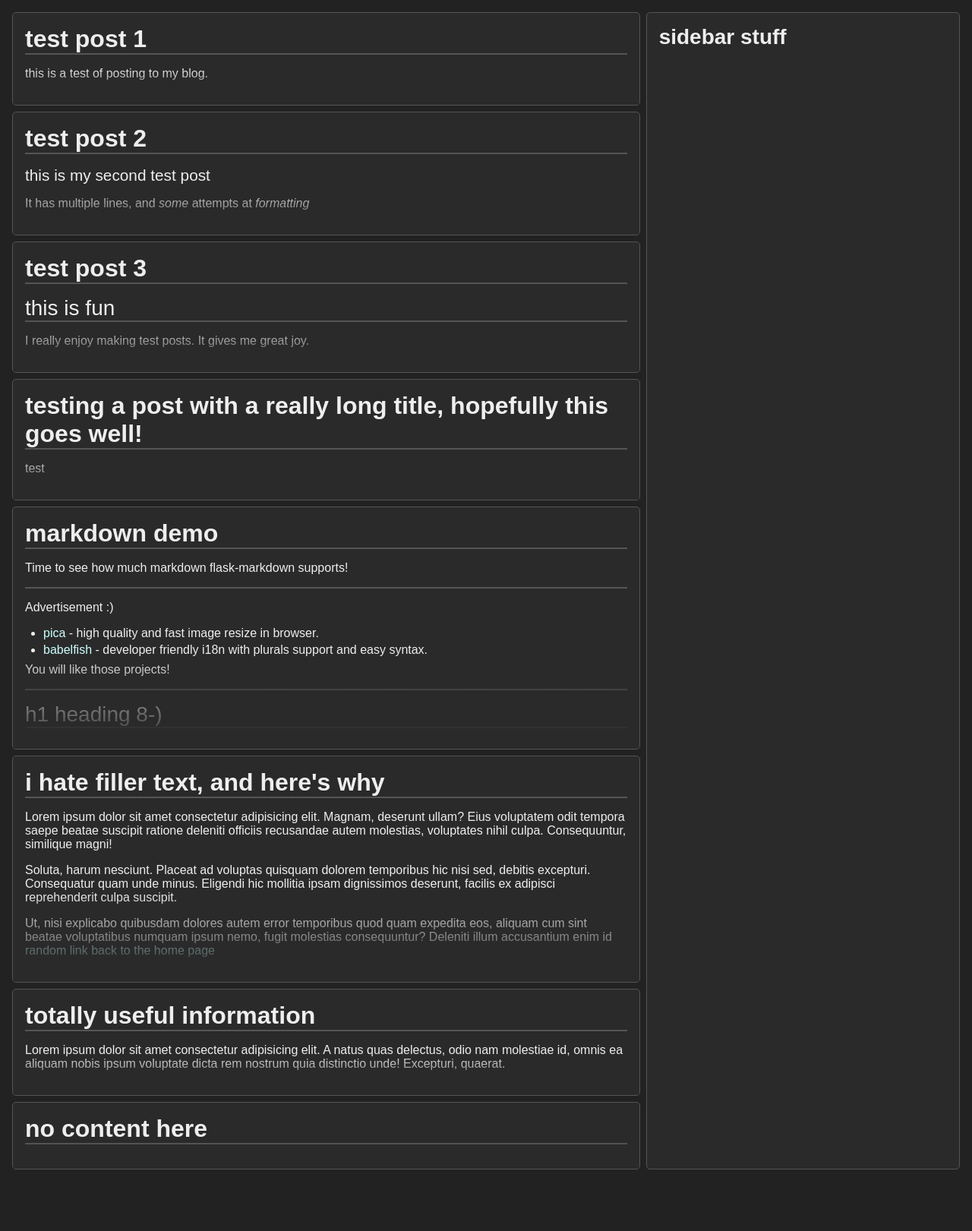
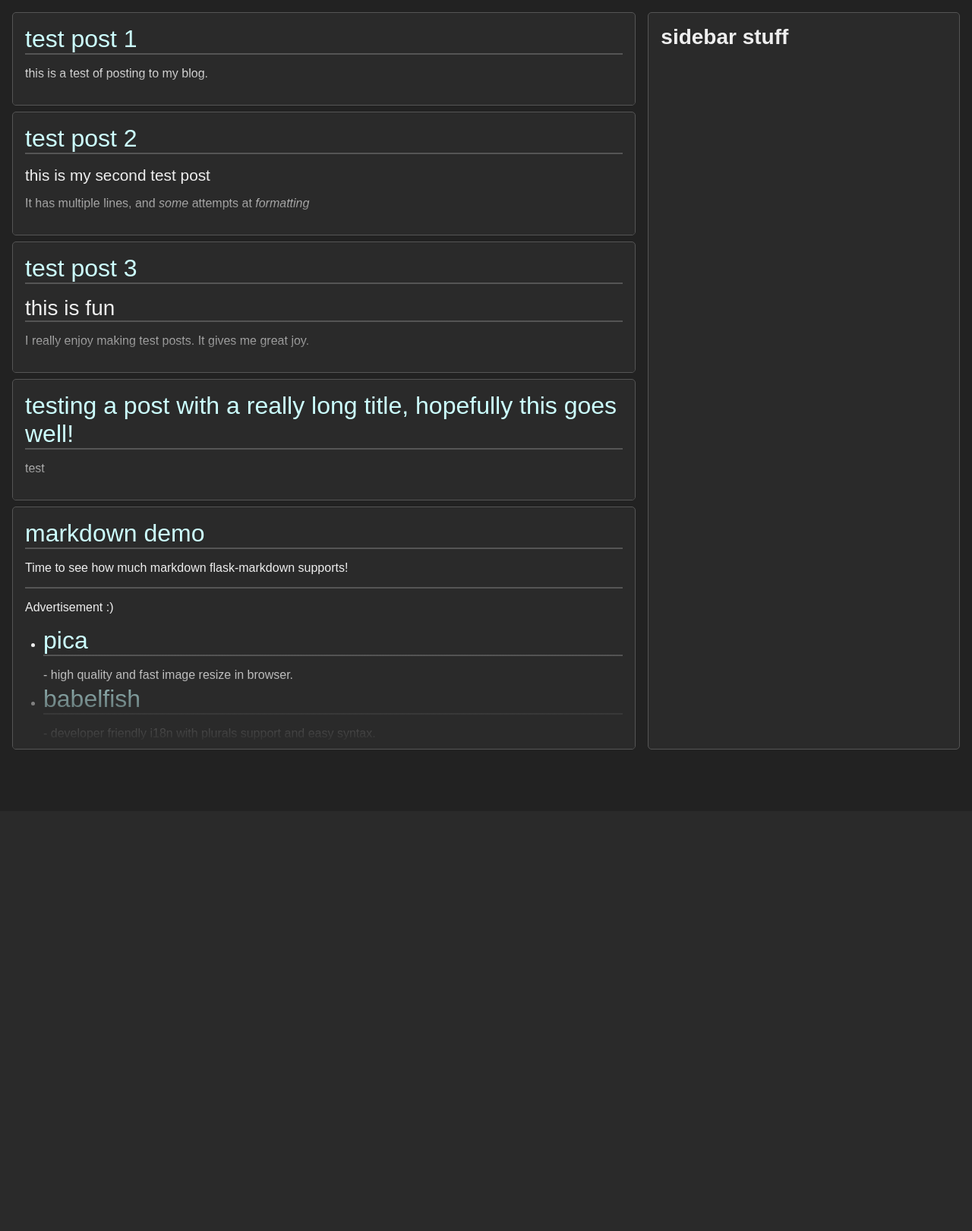
Before and after one commit to piccoloser/piccoloser, a Flask app: page /blog in a window 1280 px wide. Shown: the part 48-1669 px from the top of the page at 76% size. After the commit the page ends 1035 px from the top, so only its background shows below. Run offline with Flask 2, Linux system fonts and the light colour scheme; data comes from the database, SQL or seed files in the repository; both versions use the stored data as it was after the commit.

Commit message:
Fixed a ton of stylesheet issues

```diff
--- a/app/routes.py
+++ b/app/routes.py
@@ -71,3 +71,10 @@ def create_post():
         return redirect(url_for("blog"))
 
     return render_template("create_post.html", form = form)
+
+
+@app.route("/post/<int:post_id>")
+def post(post_id: int):
+    post = Post.query.get_or_404(post_id)
+
+    return render_template("post.html", post = post)
--- a/app/static/main.css
+++ b/app/static/main.css
@@ -146,6 +146,9 @@
     display: flex;
     flex-direction: column;
     gap: .5rem;
+
+    position: relative;
+    max-width: 100%;
 }
 
 .footnotes li { font-size: .9rem; }
@@ -220,6 +223,19 @@
 
 .no-border { border: none !important; }
 
+.post-content header {
+    margin-bottom: 1.5rem;
+
+    border-bottom: 4px solid var(--bd);
+}
+.post-content header cite {
+    display: block;
+
+    width: 100%;
+
+    text-align: right;
+}
+
 .post-preview {
     position: relative;
     max-height: 20rem;
@@ -238,19 +254,20 @@
 
     pointer-events: none;
 }
-.post-preview h1:first-child {
+.post-preview strong > a:first-child {
+    display: block;
     margin-bottom: 1rem;
     font-size: 2rem;
+    border-bottom: 2px solid var(--bd);
 }
-.post-preview :not(h1:first-child) {
+.post-preview * {
     margin-top: 0;
     font-weight: normal;
 }
 
 .top-content {
     display: none; /* see media queries */
-    width: calc(100% - 2rem) !important;
-    margin: 0 1rem .5rem;
+    margin: 0 0 .5rem;
 }
 .top-content strong, .side-content strong {
     font-size: var(--h1);
@@ -363,7 +380,10 @@ hr {
     border: solid 1px var(--bd);
 }
 
-img { height: auto; }
+img {
+    max-width: 100%;
+    height: auto;
+}
 
 button,
 input[type=button],
@@ -416,12 +436,8 @@ li:first-child { margin-top: .5rem; }
 li:last-child { margin-bottom: .5rem; }
 
 main {
-    gap: .5rem;
+    gap: 1rem;
     padding: 1rem;
-}
-main.with-sidebar {
-    display: grid;
-    grid-template-columns: [main] 2fr [sidebar] 1fr;
 }
 main.single-column {
     display: flex;
@@ -429,7 +445,11 @@ main.single-column {
     align-items: center;
 }
 main.single-column section {
-    width: calc(50% - 1rem);
+    width: 50%;
+}
+main.with-sidebar {
+    display: grid;
+    grid-template-columns: [content] 2fr [sidebar] 1fr;
 }
 
 mark { background-color: var(--bg-accent); }
@@ -441,9 +461,8 @@ p { margin: .5rem 0; }
 
 samp { font-family: monospace; }
 
-section, .side-content, .top-content {
+section, .post-content, .top-content, .side-content {
     min-width: 320px;
-    width: 100%;
     padding: 1rem;
 
     background-color: var(--bg-accent);
@@ -499,13 +518,18 @@ tr, th, td {
     #toggle-nav-button { display: block; }
     #toggle-nav-button-text { display: flex; }
 
+    section, .post-content, .top-content, .side-content {
+        border-left: none;
+        border-right: none;
+        border-radius: 0;
+    }
+
     main {
         padding: 1rem 0;
     }
     main.with-sidebar {
         grid-template-columns: [main] 1fr;
     }
-    main.with-sidebar .content { margin: 0 1rem; }
     main.with-sidebar .top-content { display: block; }
     main.with-sidebar .side-content { display: none; }
 }
--- a/app/templates/blog.html
+++ b/app/templates/blog.html
@@ -2,14 +2,11 @@
 {% block body %}
 
 <main class="with-sidebar">
-    <!-- <div id="showcase">
-        <h1>Insert fancy blog here</h1>
-    </div> -->
+    <div class="content">
+        <header class="top-content">
+            <strong>Top Bar Stuff</strong>
+        </header>
 
-    <header class="top-content">
-        <strong>Top Bar Stuff</strong>
-    </header>
-    <div class="content">
         {% if current_user.is_authenticated %}
             <section>
                 <a class="center large-text" href="{{ url_for('create_post') }}">
@@ -20,29 +17,13 @@
 
         {% for post in posts %}
             <section class="post-preview">
-                <h1>{{ post.title }}</h1>
+                <strong><a href="{{ url_for('post', post_id = post.id) }}">{{ post.title }}</a></strong>
                 {{ post.content|markdown }}
             </section>
         {% endfor %}
-
-        <section class="post-preview">
-            <h1>I Hate Filler Text, And Here's Why</h1>
-            <p>Lorem ipsum dolor sit amet consectetur adipisicing elit. Magnam, deserunt ullam? Eius voluptatem odit tempora saepe beatae suscipit ratione deleniti officiis recusandae autem molestias, voluptates nihil culpa. Consequuntur, similique magni!</p>
-            <p>Soluta, harum nesciunt. Placeat ad voluptas quisquam dolorem temporibus hic nisi sed, debitis excepturi. Consequatur quam unde minus. Eligendi hic mollitia ipsam dignissimos deserunt, facilis ex adipisci reprehenderit culpa suscipit.</p>
-            <p>Ut, nisi explicabo quibusdam dolores autem error temporibus quod quam expedita eos, aliquam cum sint beatae voluptatibus numquam ipsum nemo, fugit molestias consequuntur? Deleniti illum accusantium enim id <a href="{{ url_for('index') }}">random link back to the home page</a></p>
-        </section>
-
-        <section class="post-preview">
-            <h1>Totally Useful Information</h1>
-            <p>Lorem ipsum dolor sit amet consectetur adipisicing elit. A natus quas delectus, odio nam molestiae id, omnis ea aliquam nobis ipsum voluptate dicta rem nostrum quia distinctio unde! Excepturi, quaerat.</p>
-        </section>
-
-        <section class="post-preview">
-            <h1>No Content Here</h1>
-        </section>
     </div>
     <aside class="side-content">
-        <h1>Sidebar Stuff</h1>
+        <strong>Sidebar Stuff</strong>
     </aside>
 
 </main>
```
Also changed, not shown: app/templates/post.html (added, +22 -0 lines), app/site.db.
